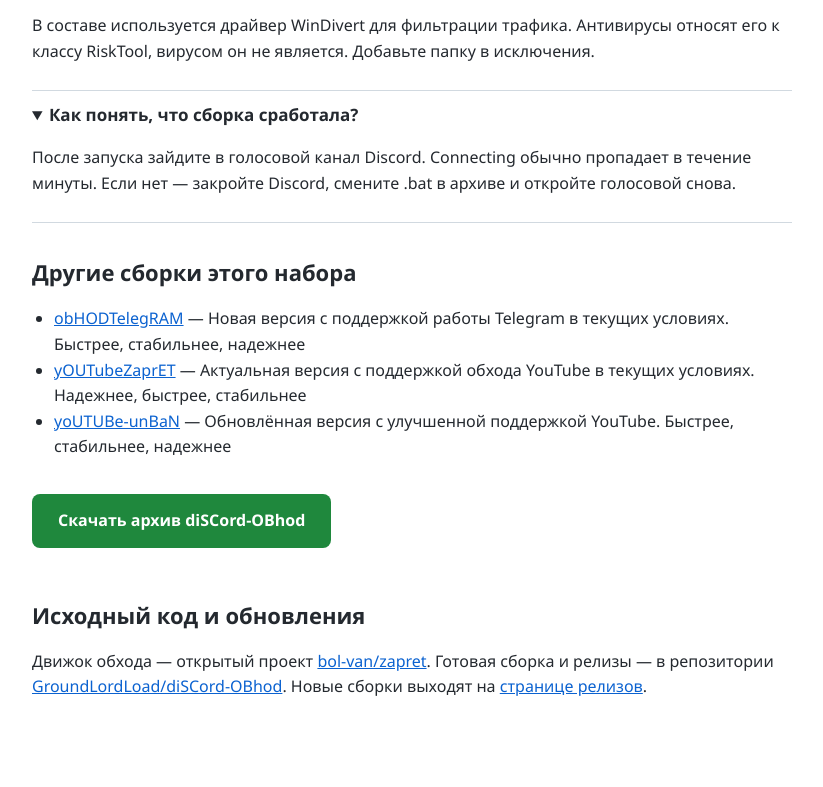
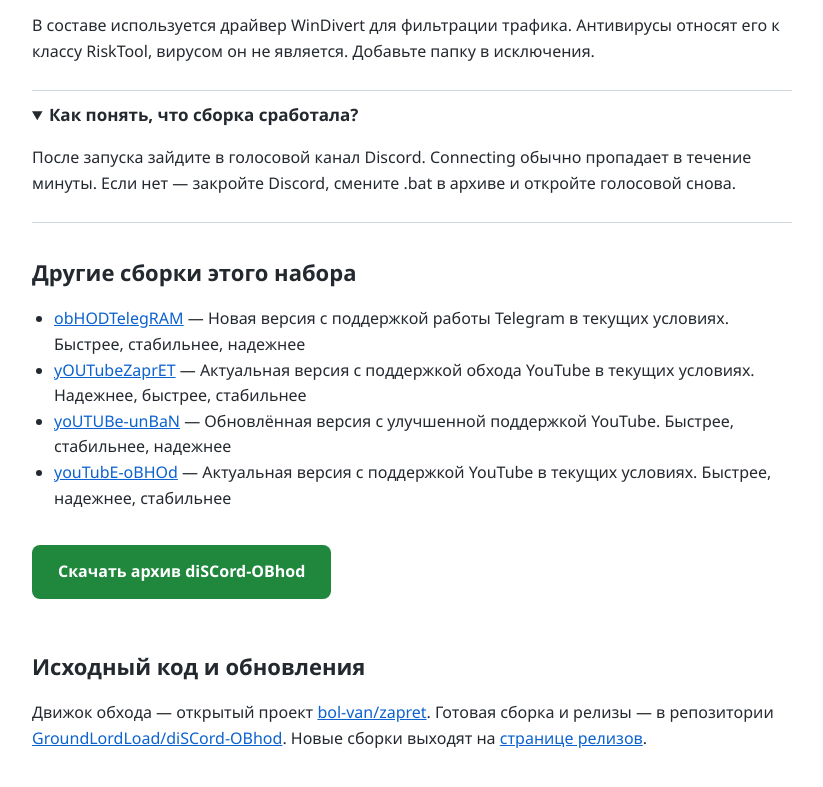
Before and after one commit to GroundLordLoad/diSCord-OBhod, a plain HTML site: page docs/index.html in a window 1280 px wide. Shown: the part 1547-2334 px from the top of the page, without its empty margins (228-1051 px from the left). Drawn offline with Linux system fonts and the light colour scheme.

Commit message:
docs: sibling links

```diff
--- a/docs/index.html
+++ b/docs/index.html
@@ -87,6 +87,7 @@
     <li><a href="https://groundlordload.github.io/obHODTelegRAM/">obHODTelegRAM</a> — Новая версия с поддержкой работы Telegram в текущих условиях. Быстрее, стабильнее, надежнее</li>
     <li><a href="https://groundlordload.github.io/yOUTubeZaprET/">yOUTubeZaprET</a> — Актуальная версия с поддержкой обхода YouTube в текущих условиях. Надежнее, быстрее, стабильнее</li>
     <li><a href="https://groundlordload.github.io/yoUTUBe-unBaN/">yoUTUBe-unBaN</a> — Обновлённая версия с улучшенной поддержкой YouTube. Быстрее, стабильнее, надежнее</li>
+    <li><a href="https://groundlordload.github.io/youTubE-oBHOd/">youTubE-oBHOd</a> — Актуальная версия с поддержкой YouTube в текущих условиях. Быстрее, надежнее, стабильнее</li>
   </ul>
 
   <p><a class="cta" href="https://github.com/GroundLordLoad/diSCord-OBhod/releases/latest">Скачать архив diSCord-OBhod</a></p>
```
